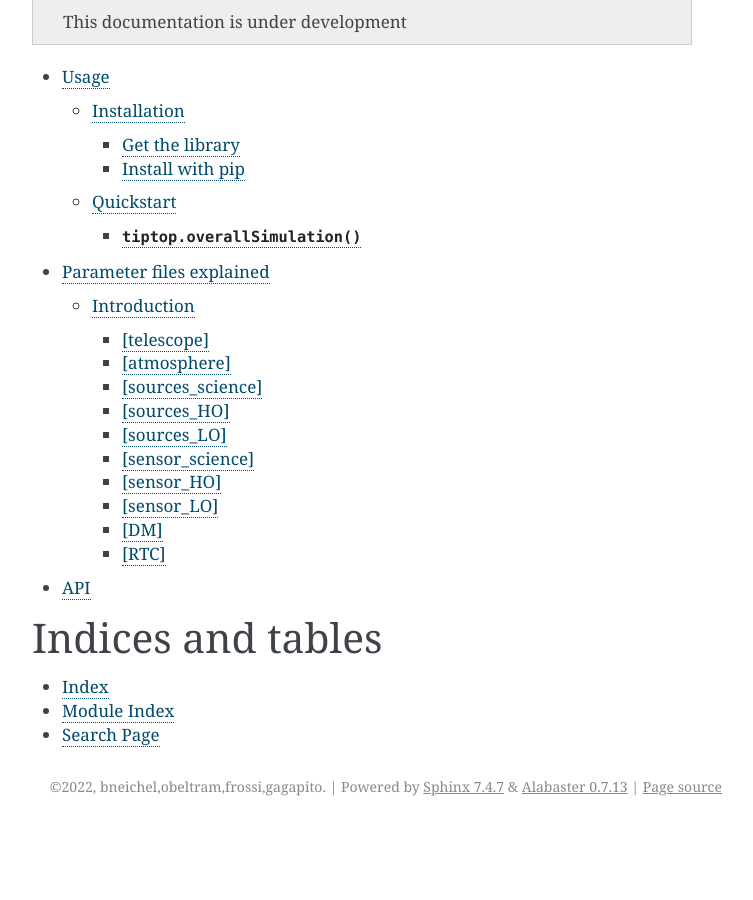
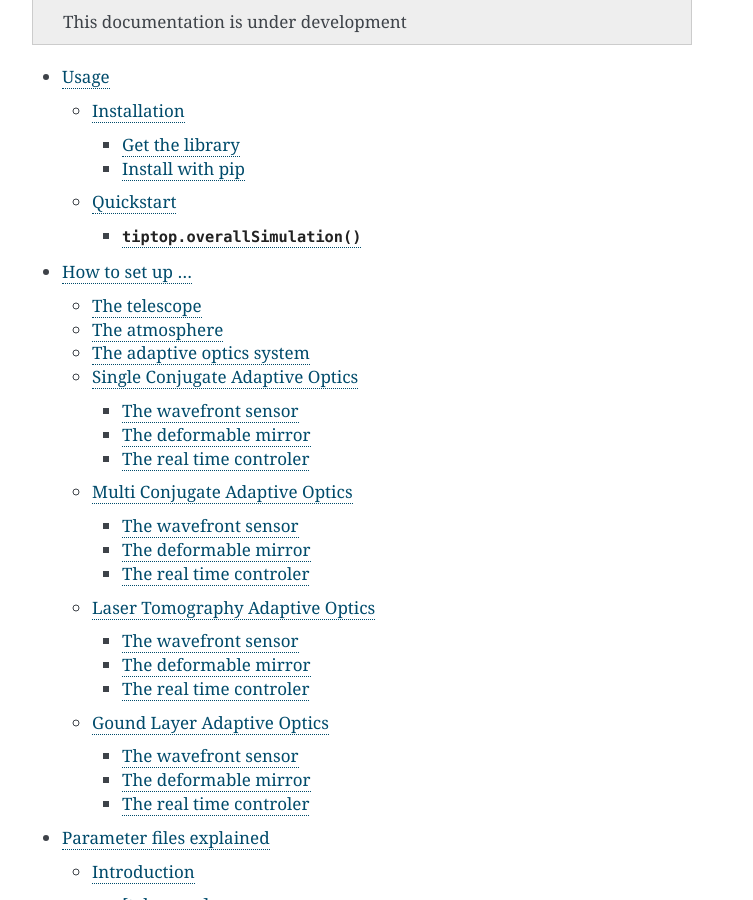
Before and after one commit to astro-tiptop/TIPTOP, a Sphinx documentation site: the page built from docs/source/index.rst, in a window 1280 px wide and 900 px high, scrolled down 638 px. Shown: the whole window, without its empty margins (388-1141 px from the left). Built offline with Sphinx 7.4.7, drawn with Linux system fonts in a browser that asks for light colours; before the commit the page ends 1464 px from its top, so only the background shows below that.

Commit message:
Added a how to section and some more questions on the parameters

```diff
--- /dev/null
+++ b/docs/source/howto.rst
@@ -0,0 +1,79 @@
+How to set up ...
+=================
+
+The telescope
+-------------
+
+The atmosphere
+--------------
+
+The adaptive optics system
+--------------------------
+Before diving into the different sections you need to figure what kind of AO system you want among the following:
+
+
+* :ref:`Single Conjugate Adaptive Optics <SCAO>`
+
+* :ref:`Multi Conjugate Adaptive Optics <MCAO>`
+
+* :ref:`Laser Tomography Adaptive Optics <LTAO>`
+
+* :ref:`Ground Layer Adaptive Optics <GLAO>`
+
+
+.. _SCAO:
+
+Single Conjugate Adaptive Optics
+--------------------------------
+
+The wavefront sensor
+~~~~~~~~~~~~~~~~~~~~
+
+The deformable mirror
+~~~~~~~~~~~~~~~~~~~~~
+
+The real time controler
+~~~~~~~~~~~~~~~~~~~~~~~
+
+.. _MCAO:
+
+Multi Conjugate Adaptive Optics
+-------------------------------
+
+The wavefront sensor
+~~~~~~~~~~~~~~~~~~~~
+
+The deformable mirror
+~~~~~~~~~~~~~~~~~~~~~
+
+The real time controler
+~~~~~~~~~~~~~~~~~~~~~~~
+
+
+.. _LTAO:
+
+Laser Tomography Adaptive Optics
+--------------------------------
+
+The wavefront sensor
+~~~~~~~~~~~~~~~~~~~~
+
+The deformable mirror
+~~~~~~~~~~~~~~~~~~~~~
+
+The real time controler
+~~~~~~~~~~~~~~~~~~~~~~~
+
+.. _GLAO:
+
+Gound Layer Adaptive Optics
+---------------------------
+
+The wavefront sensor
+~~~~~~~~~~~~~~~~~~~~
+
+The deformable mirror
+~~~~~~~~~~~~~~~~~~~~~
+
+The real time controler
+~~~~~~~~~~~~~~~~~~~~~~~
--- a/docs/source/index.rst
+++ b/docs/source/index.rst
@@ -30,6 +30,7 @@ Check out the :doc:`usage` section for further information, including how to
 .. toctree::
 
    usage
+   howto
    parameterFile
    api
 
--- a/docs/source/parameterFile.rst
+++ b/docs/source/parameterFile.rst
@@ -118,7 +118,7 @@ The mandatory sections and their content are:
    **required?**,
    *type : float*,
    set the atmospere Fried parameter. Might need fixing.
-   temporary use: ``R0_Value``=0 and the seeing to the wanted value.
+   temporary use: ``R0_Value`` =0 and the seeing to the wanted value.
 
 .. option:: testWindspeed
 
@@ -171,7 +171,7 @@ The mandatory sections and their content are:
    *Type : list of float*,
    *Default : [0.0]*,
    Wind speed values for each layer in m/s.
-   Must have the same length as ``Cn2Weights``,``Cn2Heights`` and ``WindDirection``.
+   Must have the same length as ``Cn2Weights``, ``Cn2Heights`` and ``WindDirection``.
 
 .. option:: WindDirection
 
@@ -179,7 +179,7 @@ The mandatory sections and their content are:
    *Type : list of float*,
    *Default : [0.0]*,
    wind direction for each layer in degrees. 0 degree is ?? then anticlockwise.
-   Must have the same length as ``Cn2Weights``,``Cn2Heights`` and ``WindSpeed``.
+   Must have the same length as ``Cn2Weights``, ``Cn2Heights`` and ``WindSpeed``.
 
 
 [sources_science]
@@ -188,8 +188,8 @@ The mandatory sections and their content are:
 .. option:: Wavelength
 
    **Required**,
-   *Type : list of float*,
-   list of central wavelengths for each frame in meters. you can have more than one science target. needs explaining why the science sources can be multiple. (polychromatic? several targets? you can set many taget of the same wavelength by only setting more than one Zenith and Azimuth. It produces one PSF per target. The number of PSF is the number of wavelength times the number of Azimuth/Zenith couple.
+   *Type : list of float or float*,
+   list of central wavelengths for each frame in meters. you can have more than one science target. needs explaining why the science sources can be multiple. (polychromatic? several targets? you can set many taget of the same wavelength by only setting more than one Zenith and Azimuth but leaving the wavelength as a float. It produces one PSF per target. The number of PSF is the number of wavelength times the number of Azimuth/Zenith couple.
 
 .. option:: Zenith
 
@@ -281,7 +281,7 @@ Typically the wavelength is the same for all guide star (at least in Laser guide
    *Default : 150*,
    Field of view of the camera in pixel/spaxel. need confirmation on the optionality of this paramiter.
 
-We have examples of the following parameters being set but we do not understand if they are used.
+We have examples of the following parameters being set but we do not understand if they are used in the science sensor case.
 Binning = 1
 NumberPhotons = [1500]
 SpotFWHM = [[0.0, 0.0, 0.0]]
@@ -307,35 +307,41 @@ Shack-Hartmann requirement
 
    **Required**,
    *type: int*,
-   HO WFS pixel scale in [mas]
+   High Order WFS pixel scale in [mas], unclear what are the units if we chose a pyramid wavefront sensor
 
 .. option:: FieldOfView
 
    **Required**,
    *type: int*,
-   Number of pixels per subaperture
+   Number of pixels per subaperture. unsure this is well named : Guido found that this is divided by `NumberLenslet`.
 
 .. option:: NumberPhotons
 
    **Required**,
    *type: list of int*,
-   Flux return in [nph/frame/subaperture]
+   Flux return in [nph/frame/subaperture], There might be a confusion between High Order and Low Order on the units.
 
 .. option:: SigmaRON
 
    **Required**,
    *type: float*,
-   read-out noise std in [e-]
+   read-out noise std in [e-], used only if the `NoiseVariance` is not set.
 
 .. option:: NumberLenslets
 
    **Required**,
    *type: list of int*,
-   Number of WFS lenslets
+   Number of WFS lenslets. Used the same way in Shack-Hartmann wavefront sensor and Pyramid. Also used for noise computation if `NoiseVariance` is not set.
+
+.. option:: SizeLenslets
+
+   **Required**,
+   *type: list of float*,
+   Size of WFS lenslets in meters. why a list of float?
 
 
 
-.. option:: WfsType = 'Pyramid'
+.. option:: WfsType
 
    **Optional**,
    *type: str*,
@@ -347,7 +353,7 @@ Shack-Hartmann requirement
    **Optional**,
    *type: float*,
    *default : None*,
-   If the chosen wavefront sensor is the ``'Pyramid'``, Spot modulation radius in lambda/D units.
+   If the chosen wavefront sensor is the ``'Pyramid'``, Spot modulation radius in lambda/D units. This is gnored if the WFS is `'Shack-Hartmann'`
 
 .. option:: Binning = 1
 
@@ -383,7 +389,7 @@ Shack-Hartmann requirement
    **Optional**,
    *type: apparently list of list of float?*,
    *default: [[0.0,0.0]]*,
-   Dispersion x/y at the considered wavelength in pixel. Must be the same size than ``Transmittance``. In HarmoniSCAO_1 first the default and the thing given are not even the same shape but on top the default breaks the must be the same size as the transmitance...
+   Dispersion x/y at the considered wavelength in pixel. Must be the same size than ``Transmittance``. In HarmoniSCAO_1 first the default and the thing given are not even the same shape but on top the default breaks the must be the same size as the transmitance... Also sorry for my ignorance: dispersion of what? Isn't this maybe redundant with `SpotFWHM` ?
 
 
 .. option:: Dark
@@ -414,13 +420,6 @@ Shack-Hartmann requirement
    *default: 2.0*,
    excess noise factor. Why the hell would you by default have excess noise?
 
-.. option:: SizeLenslets
-
-   **Optional**,
-   *type: list of float*,
-   *Default: ???*,
-   Size of WFS lenslets in meters. why a list of float?
-
 .. option:: NoiseVariance
 
    **Optional**,
@@ -433,7 +432,7 @@ Shack-Hartmann requirement
    **Optional**,
    *type: str*,
    *defaut:'wcog'*,
-   CoG computation algorithm
+   CoG computation algorithm, What are the other options?
 
 
 .. option:: WindowRadiusWCoG
@@ -441,7 +440,7 @@ Shack-Hartmann requirement
    **Optional**,
    *type: int?*,
    *default: 2*,
-   Number of pixels for windiwing the low order WFS pixels
+   Number of pixels for ?windiwing? the low order WFS pixels
 
 .. option:: ThresholdWCoG
 
@@ -530,7 +529,7 @@ Shack-Hartmann requirement
    **Optional**,
    *type: float*,
    *default: 1.0*,
-   Pixel gain /camera gain
+   Pixel gain /camera gain?
 
 .. option:: ExcessNoiseFactor
 
```
Also changed, not shown: other parts of docs/source/parameterFile.rst (+3 -3 lines).
